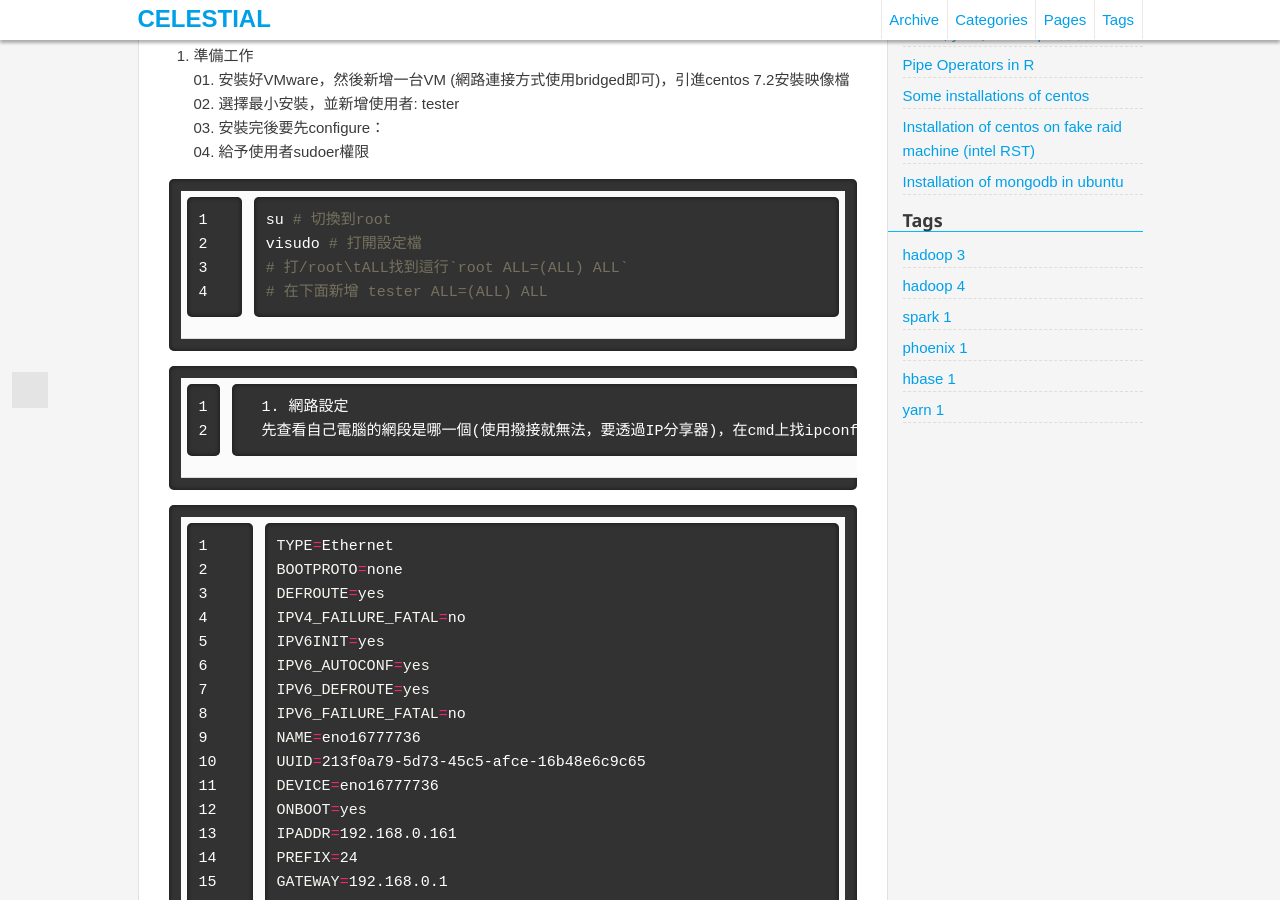
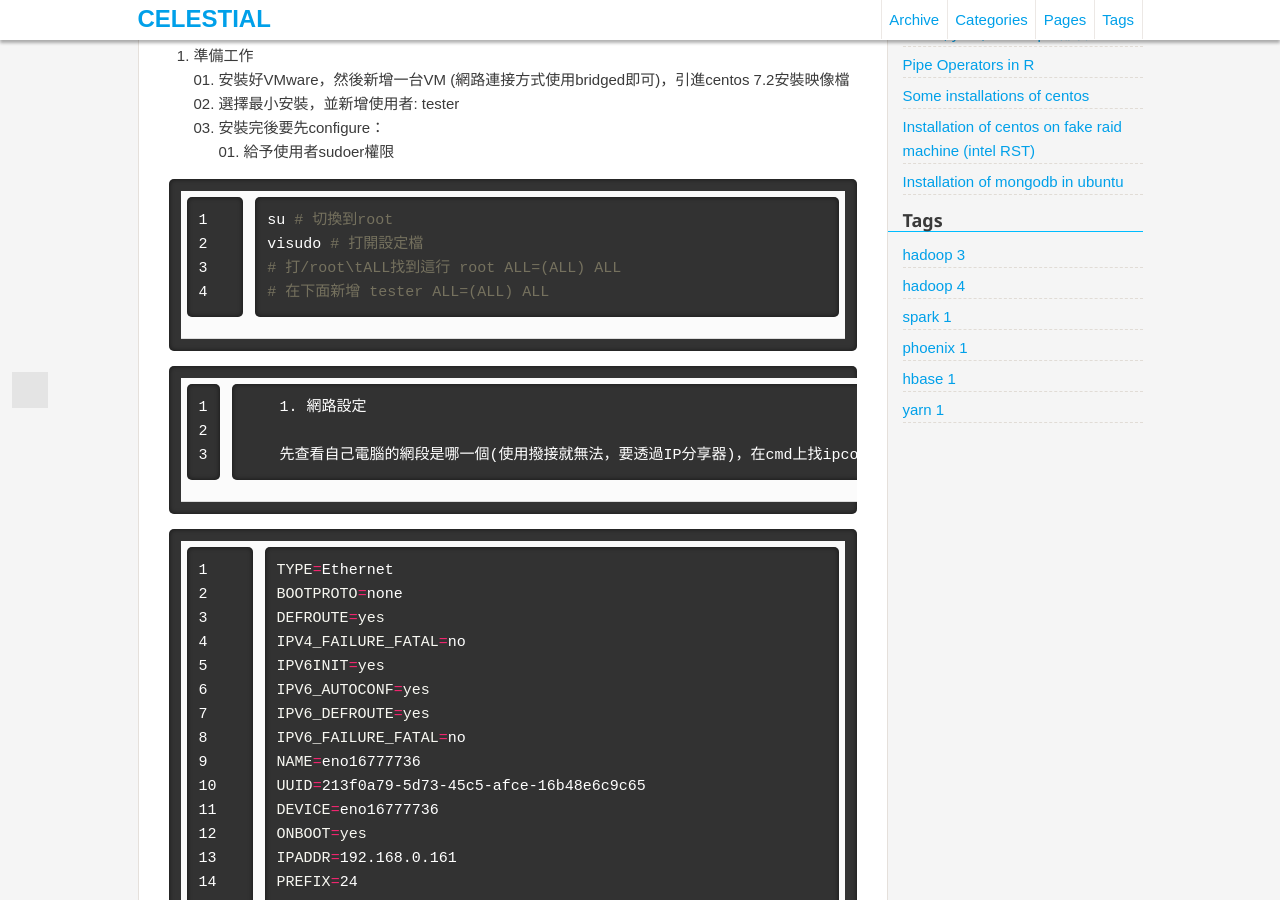
Before and after one commit to chengyucatch/chingchuan-chen.github.com, a Jekyll site: the page built from _posts/2016-07-23-deployment-spark-phoenix-hbase-yarn-zookeeper-hadoop.md, in a window 1280 px wide and 900 px high, scrolled down 570 px. Built offline with Jekyll 4.4.1, drawn with Linux system fonts in a browser that asks for light colours; comment, search, counter and statistics services are not loaded; grey boxes are pictures that could not be loaded.

Commit message:
modified

````diff
--- a/_posts/2016-07-23-deployment-spark-phoenix-hbase-yarn-zookeeper-hadoop.md
+++ b/_posts/2016-07-23-deployment-spark-phoenix-hbase-yarn-zookeeper-hadoop.md
@@ -24,17 +24,18 @@ published: true
     1. 安裝好VMware，然後新增一台VM (網路連接方式使用bridged即可)，引進centos 7.2安裝映像檔
     1. 選擇最小安裝，並新增使用者: tester
     1. 安裝完後要先configure：
-      1. 給予使用者sudoer權限
+        1. 給予使用者sudoer權限
 
 ``` bash
 su # 切換到root
 visudo # 打開設定檔
-# 打/root\tALL找到這行`root ALL=(ALL) ALL`
+# 打/root\tALL找到這行 root ALL=(ALL) ALL
 # 在下面新增 tester ALL=(ALL) ALL
 ```
 
-      1. 網路設定
-      先查看自己電腦的網段是哪一個(使用撥接就無法，要透過IP分享器)，在cmd上找ipconfig就可以找到，像是我的電腦是192.168.0.111，預設閘道192.168.0.1，沒有設定DNS，接著用`ip a`看VM網路卡的裝置名稱，我的VM網路卡名稱是eno16777736，然後就使用`sudo ifup eno16777736`去啟用網路，然後使用`sudo vi /etc/sysconfig/network-scripts/ifcfg-eno16777736`去修改網路設定，改成下方這樣：
+        1. 網路設定
+
+        先查看自己電腦的網段是哪一個(使用撥接就無法，要透過IP分享器)，在cmd上找ipconfig就可以找到，像是我的電腦是192.168.0.111，預設閘道192.168.0.1，沒有設定DNS，接著用`ip a`看VM網路卡的裝置名稱，我的VM網路卡名稱是eno16777736，然後就使用`sudo ifup eno16777736`去啟用網路，然後使用`sudo vi /etc/sysconfig/network-scripts/ifcfg-eno16777736`去修改網路設定，改成下方這樣：
 
 ``` bash
 TYPE=Ethernet
````
